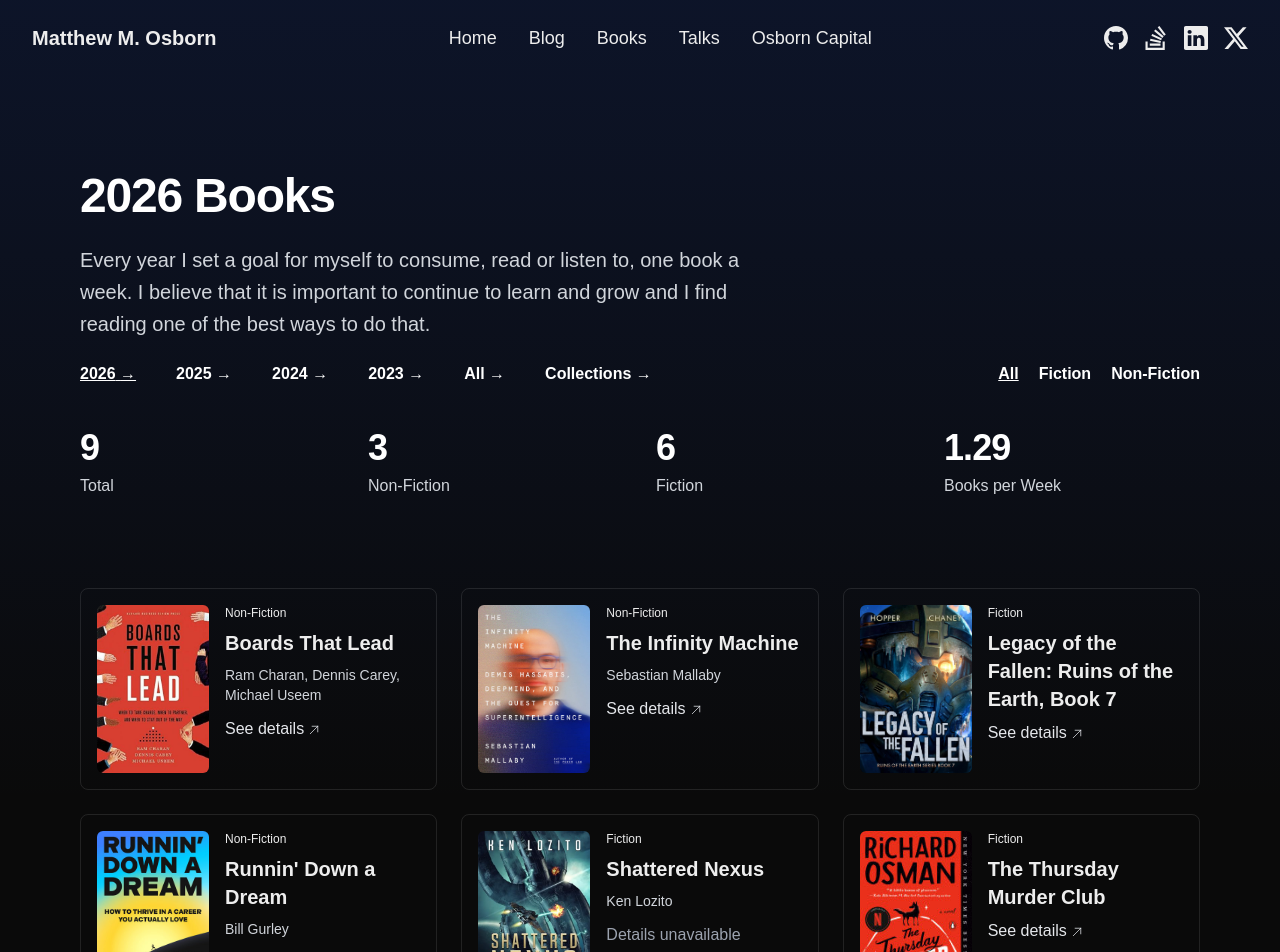
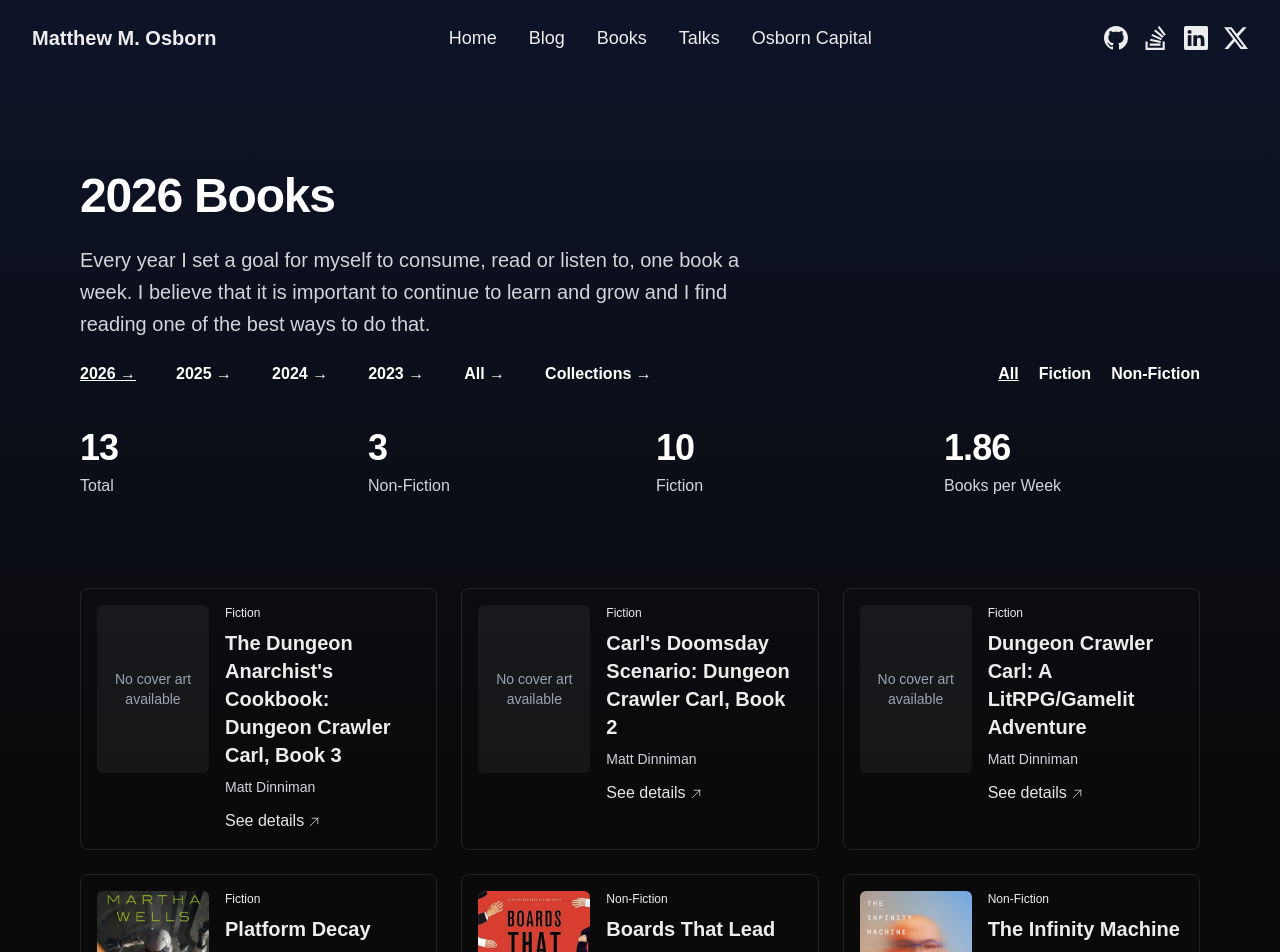
Before and after one commit to osbornm/osbornm.github.io, a Next.js app: page /books in a window 1280 px wide. Shown: the top 952 px of the page. Built offline with nearby package versions, Linux system fonts and the light colour scheme; no server answers.

Commit message:
Add finished Audible books

```diff
--- a/src/data/books.ts
+++ b/src/data/books.ts
@@ -1,6 +1,38 @@
 import { Book, Category } from "./types";
 export const books: Array<Book> = [
   /* 2026 */
+  {
+    title: "The Dungeon Anarchist's Cookbook: Dungeon Crawler Carl, Book 3",
+    author: "Matt Dinniman",
+    asin: "B094XCNV6G",
+    year: 2026,
+    category: Category.Fiction,
+    href: "https://www.audible.com/pd/The-Dungeon-Anarchists-Cookbook-Audiobook/B094XCNV6G",
+  },
+  {
+    title: "Carl's Doomsday Scenario: Dungeon Crawler Carl, Book 2",
+    author: "Matt Dinniman",
+    asin: "B0934GTSGT",
+    year: 2026,
+    category: Category.Fiction,
+    href: "https://www.audible.com/pd/Carls-Doomsday-Scenario-Audiobook/B0934GTSGT",
+  },
+  {
+    title: "Dungeon Crawler Carl: A LitRPG/Gamelit Adventure",
+    author: "Matt Dinniman",
+    asin: "B08V8B2CGV",
+    year: 2026,
+    category: Category.Fiction,
+    href: "https://www.audible.com/pd/Dungeon-Crawler-Carl-Audiobook/B08V8B2CGV",
+  },
+  {
+    title: "Platform Decay",
+    author: "Martha Wells",
+    asin: "B0GJ6MQLKJ",
+    year: 2026,
+    category: Category.Fiction,
+    href: "https://www.audible.com/pd/Platform-Decay-Audiobook/B0GJ6MQLKJ",
+  },
   {
     title: "Boards That Lead",
     author: "Ram Charan, Dennis Carey, Michael Useem",
```
Also changed, not shown: public/img/book-covers/asin-b0gj6mqlkj-5f4f9a2a04b5.jpg (added).
